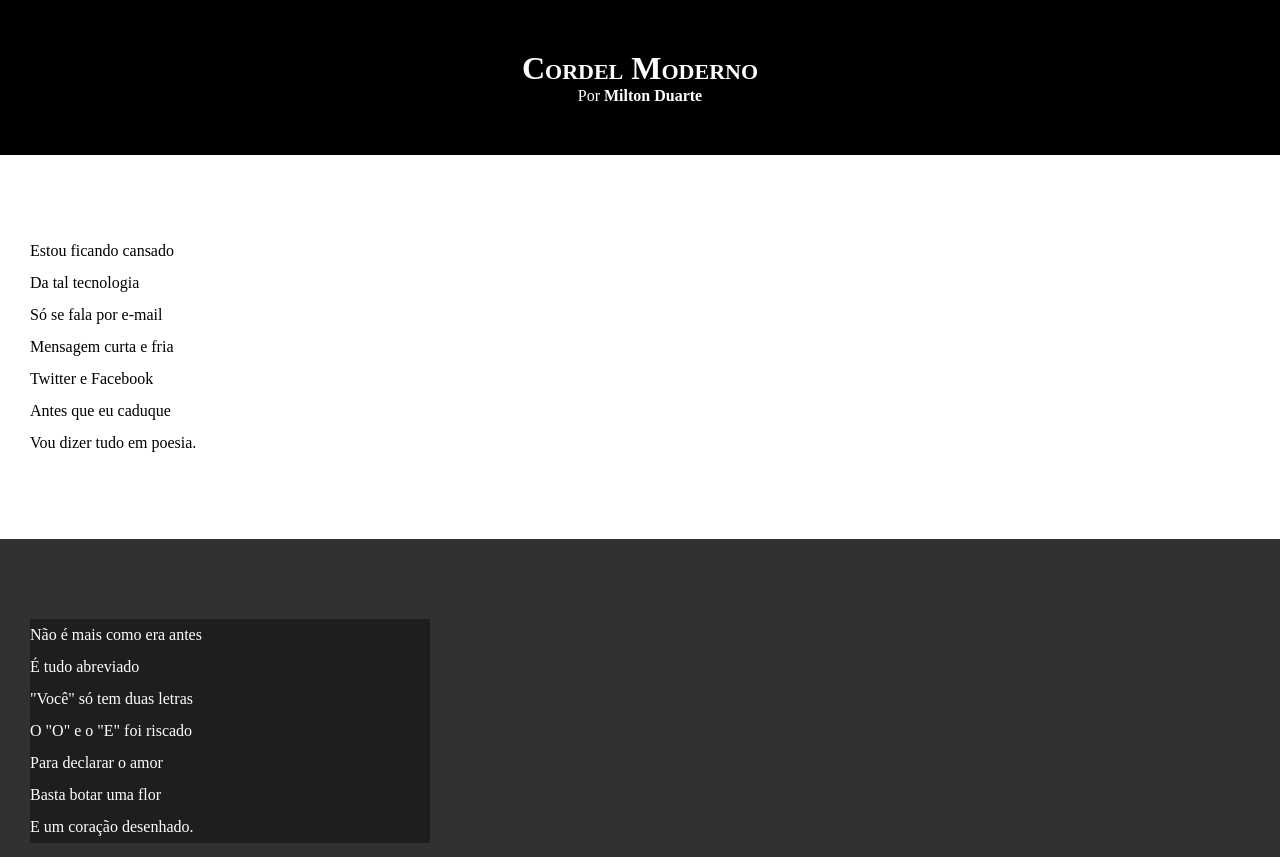
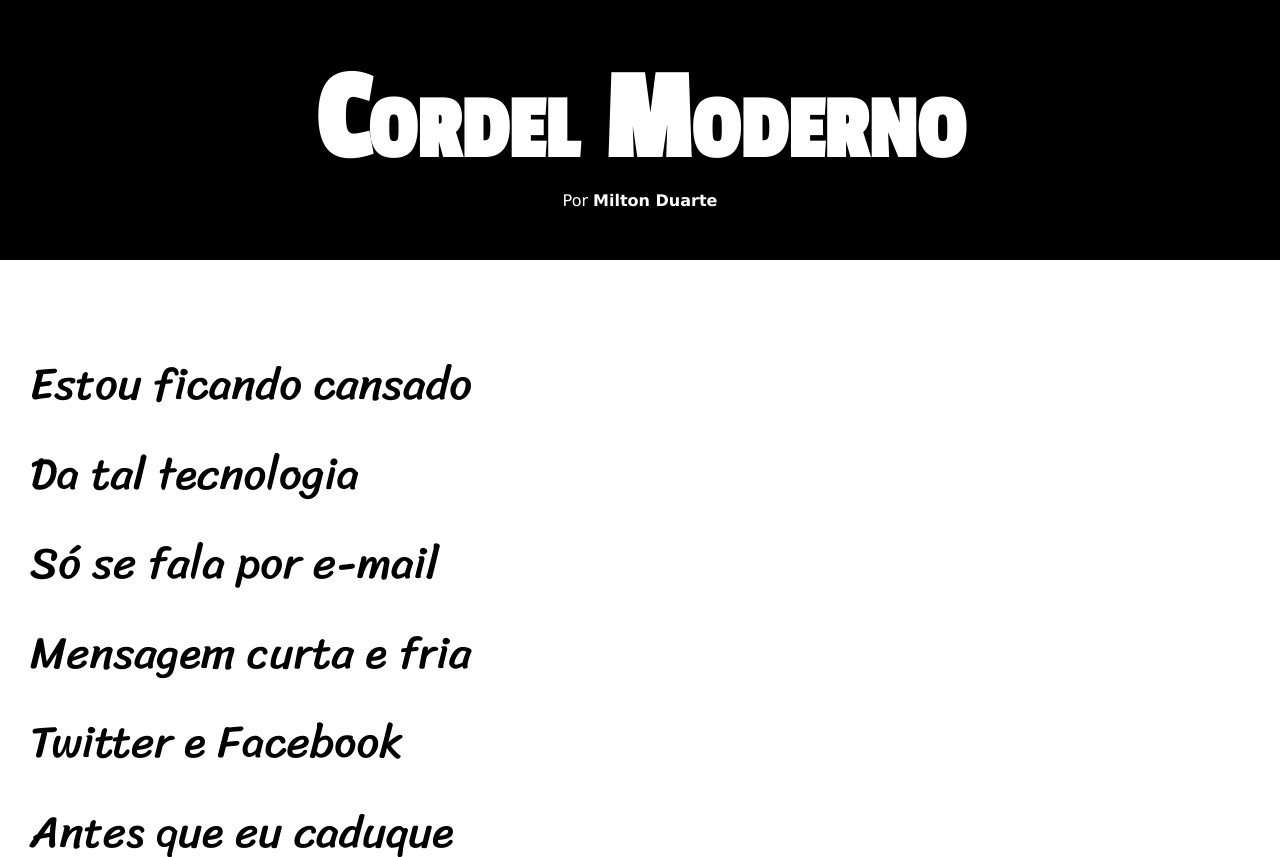
Before and after one commit to EdwardTeach15/html-css, a plain HTML site: page desafios/d012/index.html in a window 1280 px wide. Shown: the top 857 px of the page. Drawn offline with Linux system fonts and the light colour scheme.

Commit message:
Atualização de estilos d012

```diff
--- a/desafios/d012/estilo/style.css
+++ b/desafios/d012/estilo/style.css
@@ -1,4 +1,15 @@
 @charset "UTF-8";
+
+@import url('https://fonts.googleapis.com/css2?family=Passion+One&display=swap');
+
+@import url('https://fonts.googleapis.com/css2?family=Sriracha&display=swap');
+
+:root{
+    --fonte1: Verdana, Geneva, Tahoma, sans-serif;
+    --fonte2: 'Passion One', sans-serif;
+    --fonte3: 'Sriracha', cursive;;
+    ;
+}
 
 * {
     margin: 0px;
@@ -8,6 +19,7 @@
 html, body {
     min-height: 100%;
     background-color: darkgrey;
+    font-family: var(--fonte1);
 }
 
 header{
@@ -19,6 +31,8 @@ header{
 header > h1{
  padding-top: 50px;
  font-variant: small-caps;
+ font-family: var(--fonte2);
+ font-size: 10vw;
 }
 
 header > p{
@@ -40,6 +54,8 @@ section{
     padding-bottom: 10vh;
     line-height: 2em;
     padding-left: 30px;
+    font-family: var(--fonte3);
+    font-size: 3.5vw;
 }
 
 section.normal{
@@ -53,7 +69,8 @@ section.imagem{
 }
 
 section.imagem > p{
-    width: 400px;
+    display: inline-block;
+    padding: 5px;
     background-color: rgba(0, 0, 0, 0.39);
 }
 
```
